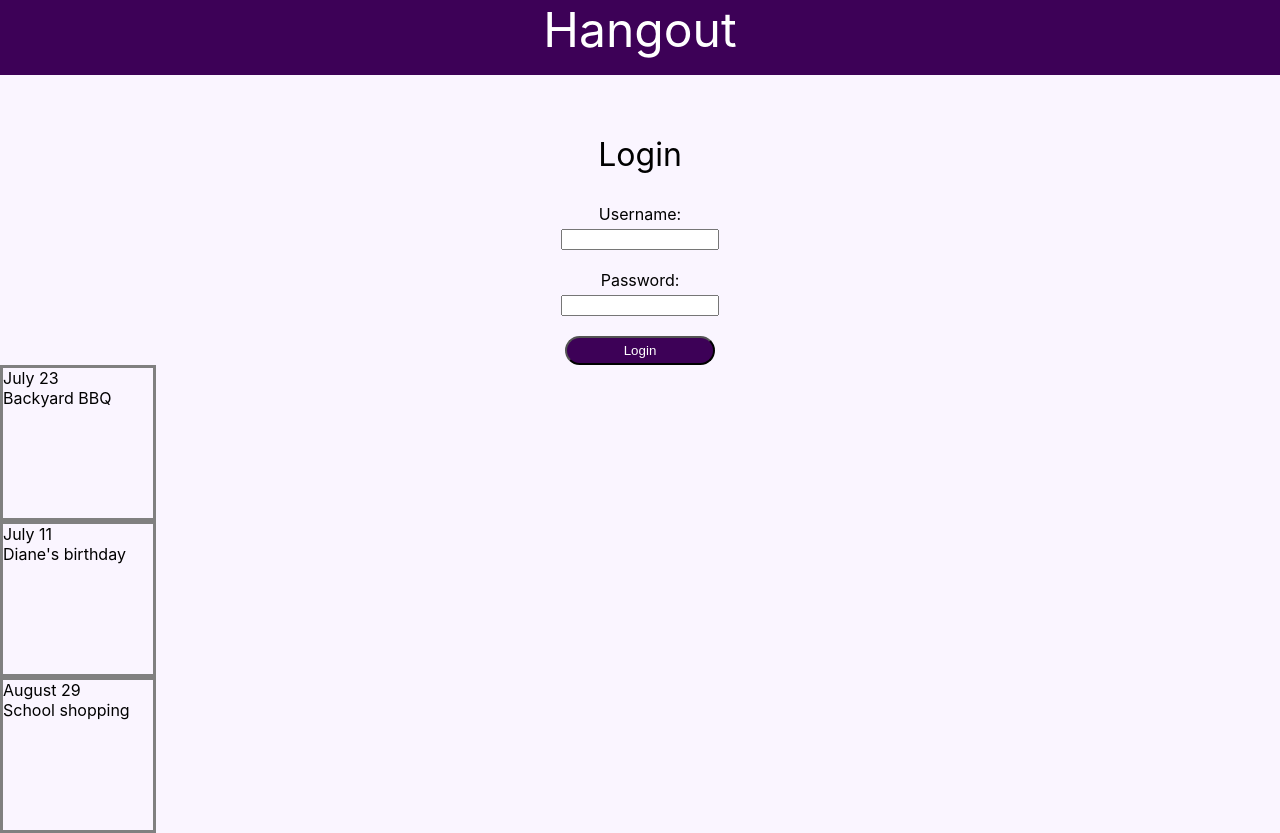
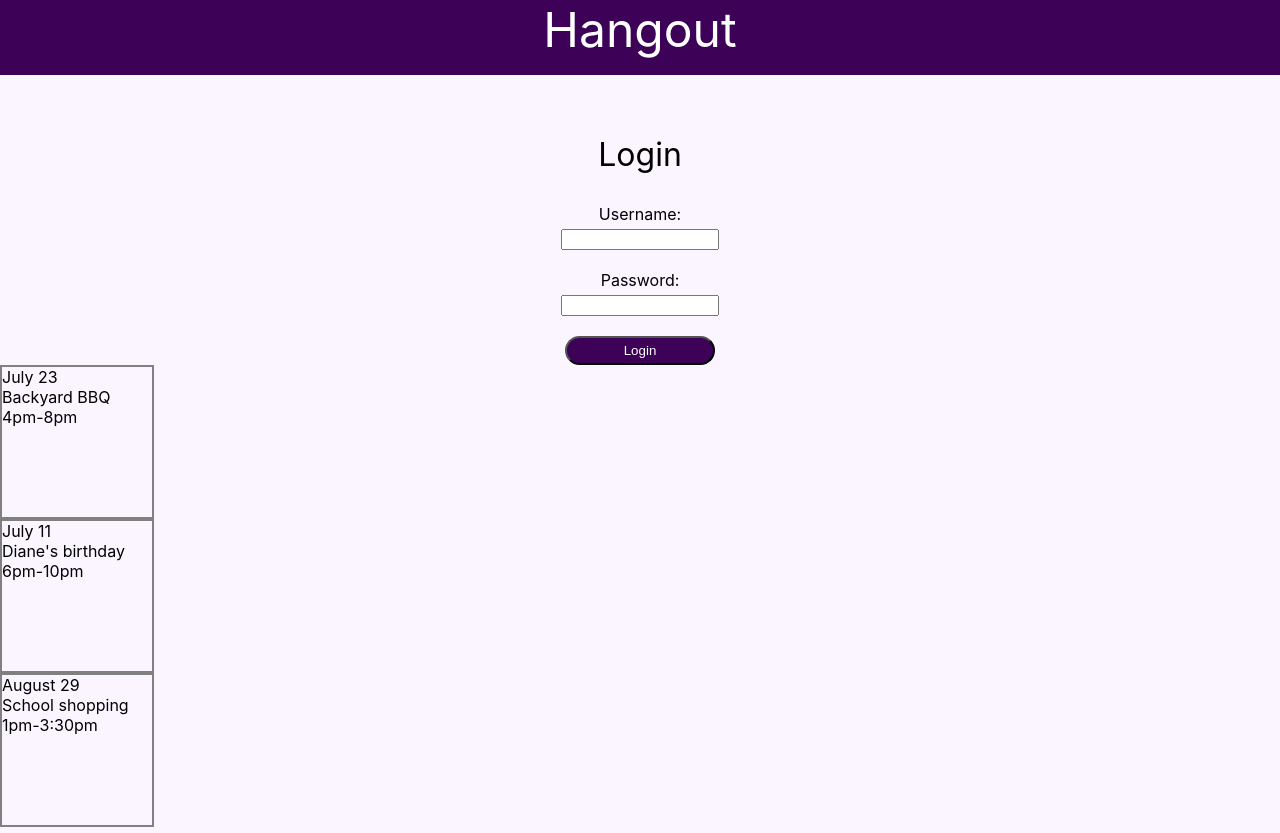
Before and after one commit to farleysm8909/hangout-frontend, a React (Create React App) app: page / in a window 1280 px wide. Built offline with nearby package versions, Linux system fonts and the light colour scheme.

Commit message:
changed start/end times to Strings to allow am/pm

```diff
--- a/src/event.css
+++ b/src/event.css
@@ -1,5 +1,9 @@
 .event {
     width: 150px;
     height: 150px;
-    border: 3px solid gray;
+    border: 2px solid gray;
 }
+
+.date {
+    text-align: right;
+}
--- a/src/event.js
+++ b/src/event.js
@@ -11,6 +11,7 @@ export function Event(props) {
         <div className="event">
              <span className="date">{months[event.month - 1]} {event.day}</span>
              <div className="name">{event.event_name}</div>
+             <div className="time">{event.start_time}-{event.end_time}</div>
         </div>
     );
 }
--- a/src/reducer.js
+++ b/src/reducer.js
@@ -1,9 +1,9 @@
 const initialState = {
     isWaiting: false,
     events: [
-        {id: 1, event_name: "Backyard BBQ", event_desc: "neighborhood backyard bbq", month: 7, day: 23, year: 2020, start_time: 4, end_time: 8},
-        {id: 2, event_name: "Diane's birthday", event_desc: "Surprise birthday for Diane who turns the big 5-0", month: 7, day: 11, year: 2020, start_time: 6, end_time: 10},
-        {id: 3, event_name: "School shopping", event_desc: "back to school shopping at Target", month: 8, day: 29, year: 2020, start_time: 1, end_time: 3}
+        {id: 1, event_name: "Backyard BBQ", event_desc: "neighborhood backyard bbq", month: 7, day: 23, year: 2020, start_time: "4pm", end_time: "8pm"},
+        {id: 2, event_name: "Diane's birthday", event_desc: "Surprise birthday for Diane who turns the big 5-0", month: 7, day: 11, year: 2020, start_time: "6pm", end_time: "10pm"},
+        {id: 3, event_name: "School shopping", event_desc: "back to school shopping at Target", month: 8, day: 29, year: 2020, start_time: "1pm", end_time: "3:30pm"}
       ],
 };
 
```
